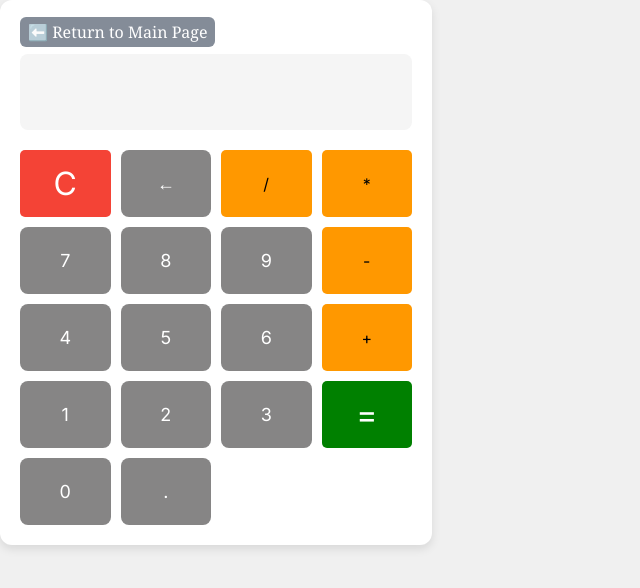
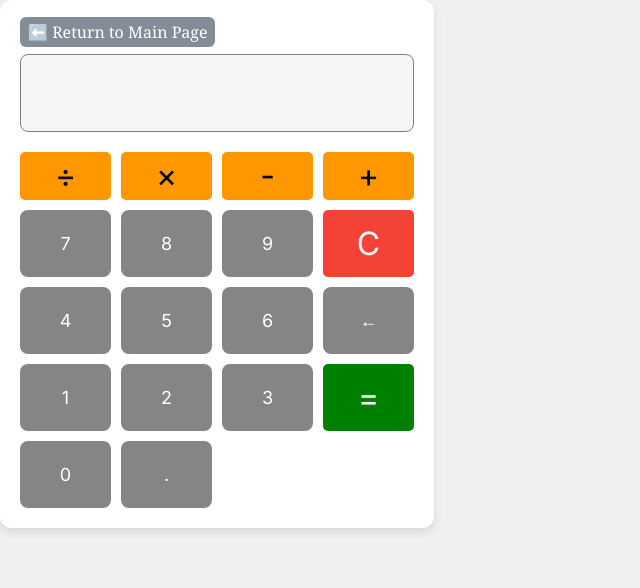
Before and after one commit to uk030621/Main-LWH-Auth-Wrap, a Next.js app: page /calculator in a window 1280 px wide. Shown: the top 588 px of the page, without its empty margins (0-640 px from the left). Built offline with nearby package versions, Linux system fonts and the light colour scheme.

Commit message:
Rearranged calculator and limited display to 3 decimal points

```diff
--- a/app/calculator/calculator.module.css
+++ b/app/calculator/calculator.module.css
@@ -19,7 +19,7 @@
   width: 100%;
   padding: 20px;
   font-size: 24px;
-  border: none;
+  border: 1px solid grey;
   border-radius: 8px;
   margin-bottom: 20px;
   background-color: #f5f5f5;
@@ -82,6 +82,7 @@
 
 /* Operator buttons */
 .operatorButton {
+  font-size: xx-large;
   background-color: #FF9800; /* Orange for operators (+, -, *, /) */
   border-radius: 5px;
 }
--- a/app/calculator/page.js
+++ b/app/calculator/page.js
@@ -18,11 +18,19 @@ const Calculator = () => {
 
   const handleEquals = () => {
     try {
-      setInput(eval(input).toString());  // Evaluate the expression (use eval with caution)
+      let result = eval(input);  // Evaluate the expression (use eval with caution)
+
+      // Check if the result is a float (has a decimal point)
+      if (result % 1 !== 0) {
+        result = result.toFixed(3);  // Limit to 5 decimal places
+      }
+
+      setInput(result.toString());  // Set the result as the new input
     } catch (error) {
       setInput('Error');  // Handle any errors gracefully
     }
   };
+
 
   return (
     <div className={styles.calculatorContainer}>
@@ -33,20 +41,20 @@ const Calculator = () => {
         </div>
 
         <div className={styles.buttons}>
-          <button onClick={handleClear} className={styles.clearButton}>C</button>
-          <button onClick={handleBackspace} className={styles.button}>←</button>
-          <button onClick={() => handleClick('/')} className={styles.operatorButton}>/</button>
-          <button onClick={() => handleClick('*')} className={styles.operatorButton}>*</button>
+          <button onClick={() => handleClick('/')} className={styles.operatorButton}>÷</button>
+          <button onClick={() => handleClick('*')} className={styles.operatorButton}>×</button>
+          <button onClick={() => handleClick('-')} className={styles.operatorButton}>-</button>
+          <button onClick={() => handleClick('+')} className={styles.operatorButton}>+</button>
 
           <button onClick={() => handleClick('7')} className={styles.button}>7</button>
           <button onClick={() => handleClick('8')} className={styles.button}>8</button>
           <button onClick={() => handleClick('9')} className={styles.button}>9</button>
-          <button onClick={() => handleClick('-')} className={styles.operatorButton}>-</button>
+          <button onClick={handleClear} className={styles.clearButton}>C</button>
 
           <button onClick={() => handleClick('4')} className={styles.button}>4</button>
           <button onClick={() => handleClick('5')} className={styles.button}>5</button>
           <button onClick={() => handleClick('6')} className={styles.button}>6</button>
-          <button onClick={() => handleClick('+')} className={styles.operatorButton}>+</button>
+          <button onClick={handleBackspace} className={styles.button}>←</button>
 
           <button onClick={() => handleClick('1')} className={styles.button}>1</button>
           <button onClick={() => handleClick('2')} className={styles.button}>2</button>
```
